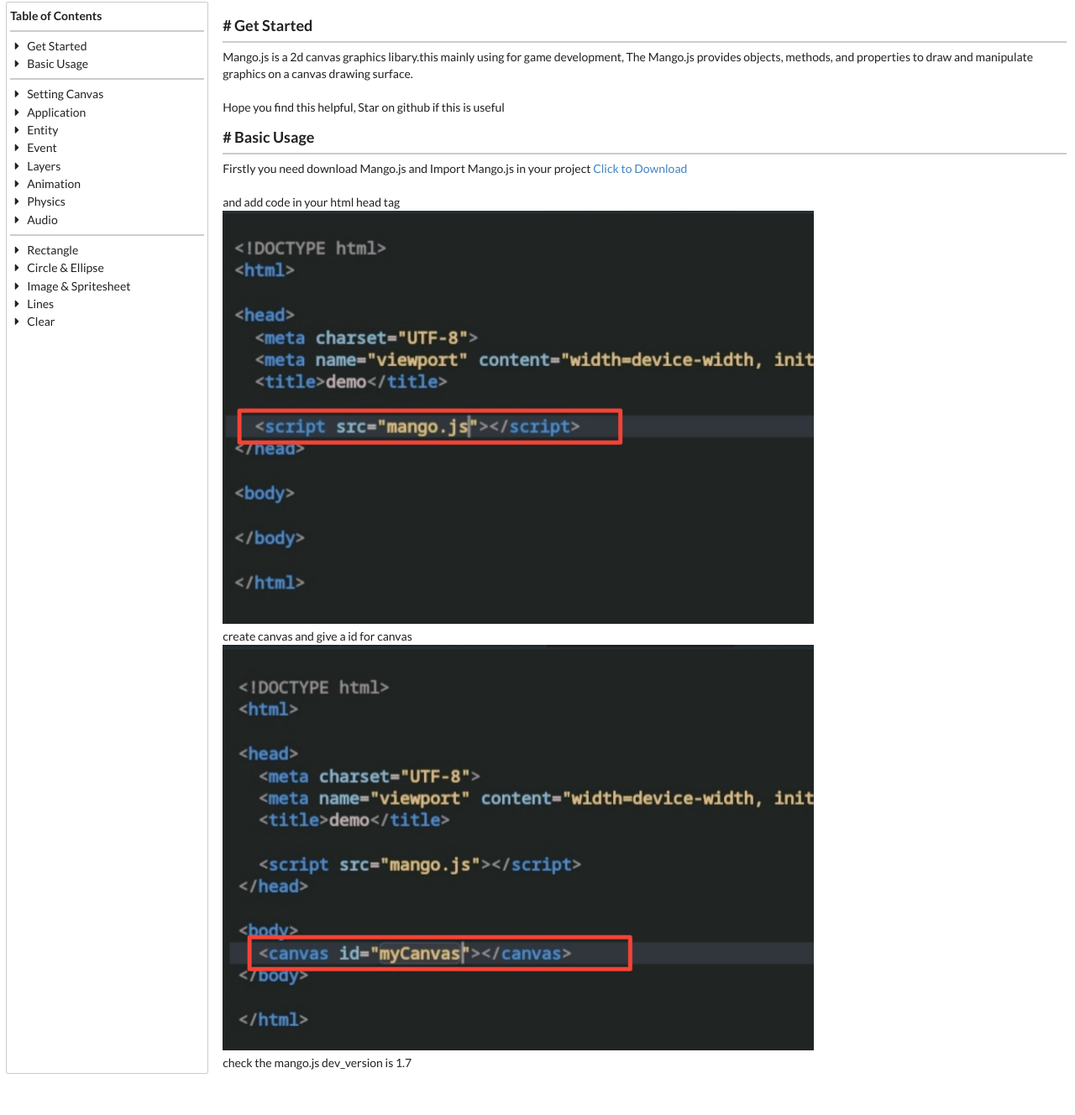
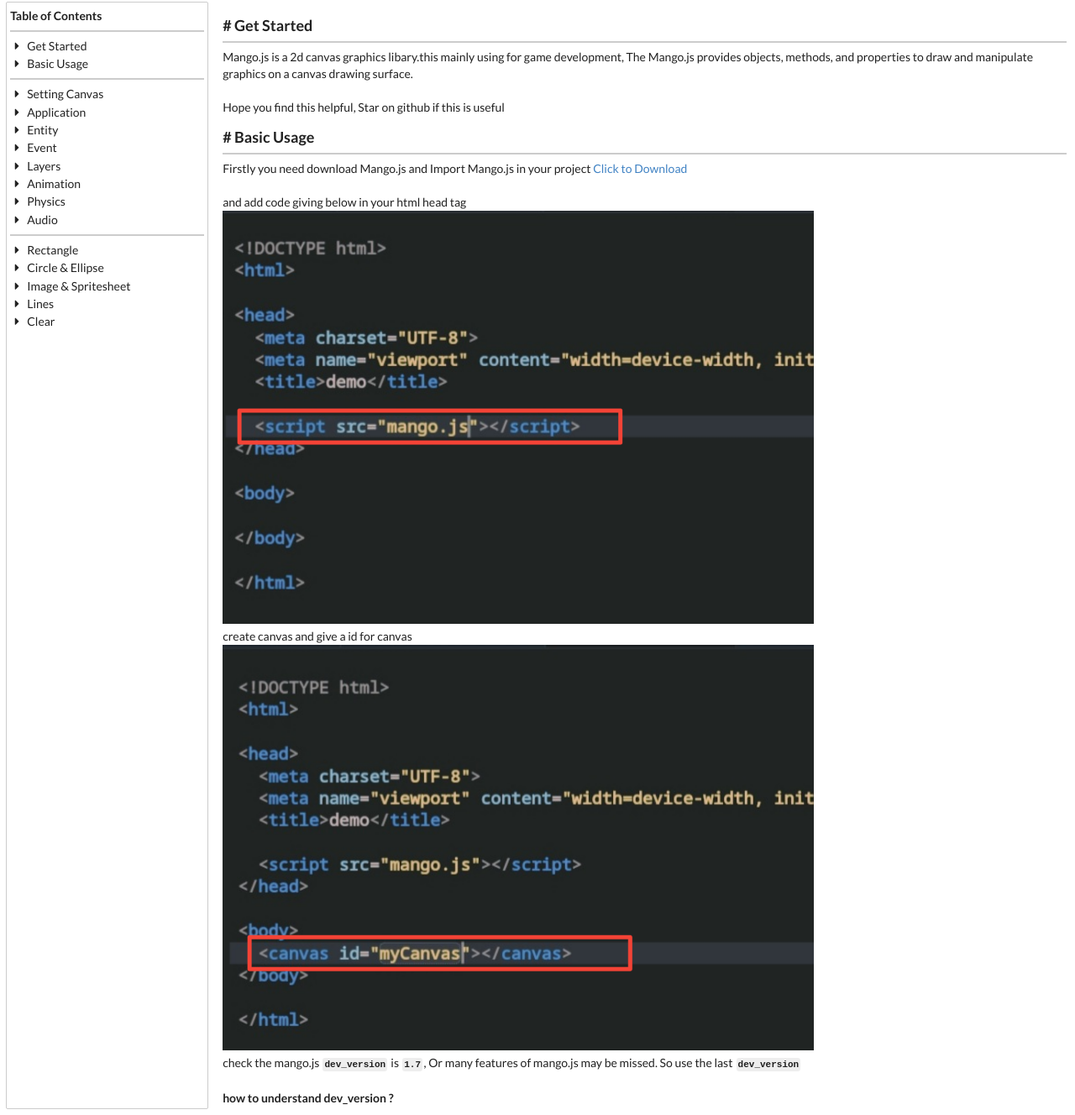
Before and after one commit to Muhammed-radin/mangojs, a plain HTML site: page index.html in a window 1280 px wide. Shown: the part 42-1370 px from the top of the page at 84% size. Before the commit the page ends 1328 px from the top, so only its background shows below. Drawn offline with nearby package versions, Linux system fonts and the light colour scheme.

Commit message:
documentation updated

```diff
--- a/index.html
+++ b/index.html
@@ -65,12 +65,15 @@
         <hr>
         <p>Firstly you need download Mango.js and Import Mango.js in your project <a href="https://Muhammed-radin.github.io/mangojs/mango.js" download="Mango.js">Click to Download</a></p>
         <br>
-        <p>and add code in your html head tag</p>
+        <p>and add code giving below in your html head tag</p>
         <img src="images/html-use.png" >
         <p>create canvas and give a id for canvas</p>
         <img src="images/html-canvas.png" alt="">
         <br>
-        <p>check the mango.js dev_version is 1.7</p>
+        <p>check the mango.js <hl>dev_version</hl> is <hl>1.7</hl>, Or many features of mango.js may be missed. So use the last <hl>dev_version </hl></p>
+        <br>
+        <p><b>how to understand dev_version ?</b></p>
+        <p></p>
       </div>
     </div>
   </div>
--- a/style.css
+++ b/style.css
@@ -86,6 +86,16 @@ img {
   height: 60%
 }
 
+hl {
+  padding: 0.15rem;
+  font-family: monospace;
+  font-weight: bold;
+  background: #eee;
+  border-radius: 3px;
+  font-size: 11px;
+  margin: 0 0.1rem;
+}
+
 @media screen and (max-width: 600px) {
   .contents {
     width: 95%;
```
